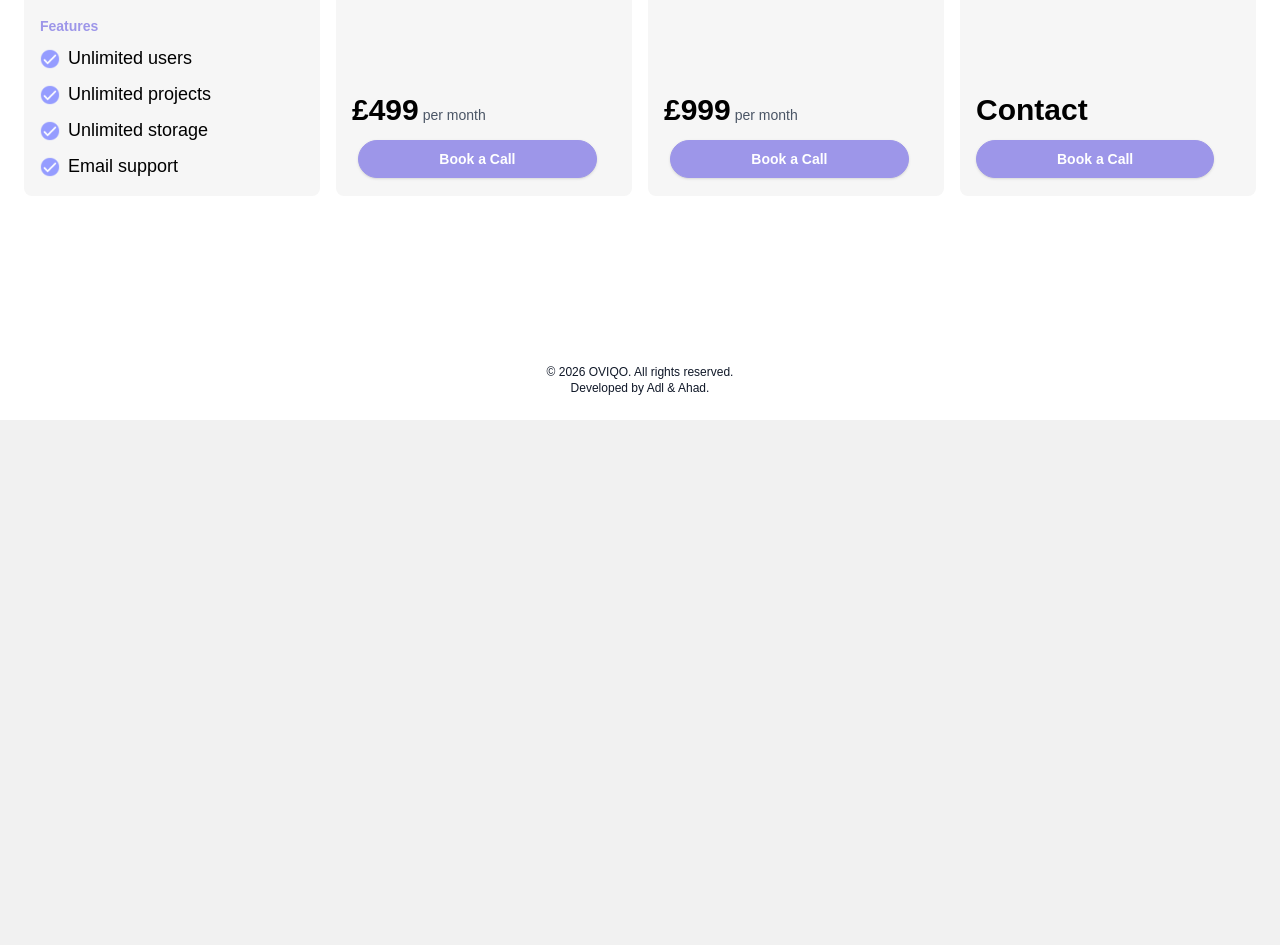
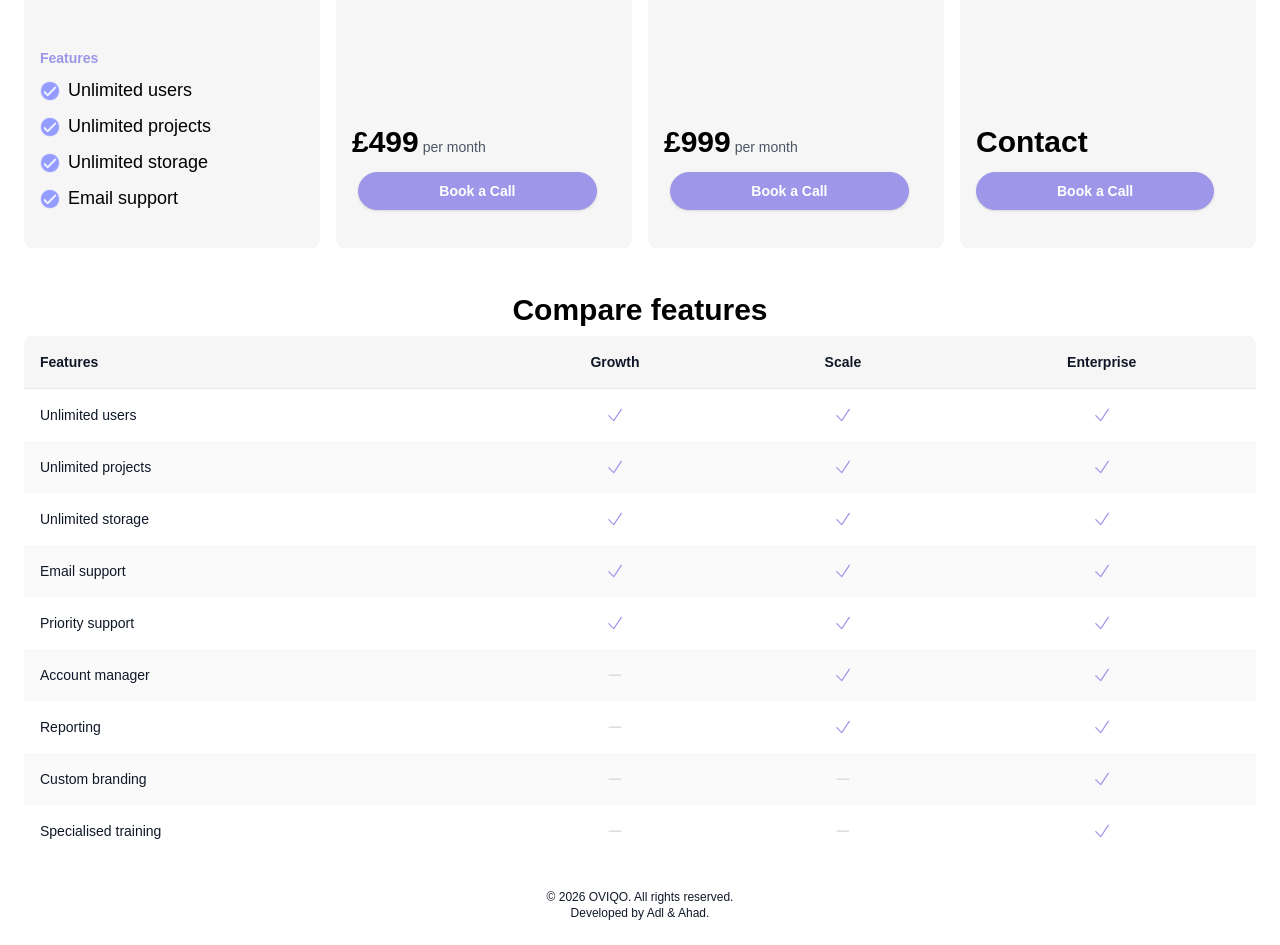
Before and after one commit to Oviqo-dev/oviqo-web, a Next.js app: page /plans in a window 1280 px wide. Shown: the part 380-1325 px from the top of the page. Before the commit the page ends 800 px from the top, so only its background shows below. Built offline with nearby package versions, Linux system fonts and the light colour scheme.

Commit message:
added feature breakdown table on plans page

```diff
--- a/app/plans/page.tsx
+++ b/app/plans/page.tsx
@@ -1,9 +1,32 @@
-
 'use client';
 
 import Image from 'next/image';
 import Link from 'next/link';
 import FloatingHeader from "../../components/navBar";
+import { CheckIcon, MinusIcon } from "@heroicons/react/24/solid";
+
+const TABLE_HEAD = ["Features", "Growth", "Scale", "Enterprise"];
+
+const TABLE_ROWS = [
+  { feature: "Unlimited users",     growth: true,  scale: true,  enterprise: true },
+  { feature: "Unlimited projects",  growth: true,  scale: true,  enterprise: true },
+  { feature: "Unlimited storage",   growth: true,  scale: true,  enterprise: true },
+  { feature: "Email support",       growth: true,  scale: true,  enterprise: true },
+  { feature: "Priority support",    growth: true,  scale: true,  enterprise: true },
+  { feature: "Account manager",     growth: false, scale: true,  enterprise: true },
+  { feature: "Reporting",  growth: false, scale: true,  enterprise: true },
+  { feature: "Custom branding",    growth: false, scale: false, enterprise: true },
+  { feature: "Specialised training",    growth: false, scale: false, enterprise: true },
+];
+
+function Cell({ value }: { value: boolean }) {
+  return value ? (
+    <CheckIcon className="h-5 w-5 text-[#9d96e9] mx-auto" aria-label="Included" />
+  ) : (
+    <MinusIcon className="h-5 w-5 text-gray-300 mx-auto" aria-label="Not included" />
+  );
+}
+
 
 export default function Plans() {
 
@@ -11,7 +34,7 @@ export default function Plans() {
     return(
         <>
         <FloatingHeader/>
-      <main className="flex-1 flex mx-auto flex-col w-full max-w-7xl justify-between">
+      <main className="flex-1 flex mt-3 mx-auto flex-col w-full max-w-7xl justify-between">
 
 
         <section className="bg-white flex-1 h-full" id="solution">
@@ -25,10 +48,10 @@ export default function Plans() {
             </div>
 
 
-            <div className="flex p-2 h-auto  min-h-100">
+            <div className="flex p-2 pt-0 h-auto  min-h-120">
               <div className="flex-1 flex flex-col bg-[#f6f6f6] m-2 rounded-lg text-left h-auto p-4 text-3xl font-semibold">
                 Included in all tiers
-                <p className="text-sm mt-35 text-[#9d96e9]">Features</p>
+                <p className="text-sm mt-42 text-[#9d96e9]">Features</p>
                 <ul>
                   <li className="text-lg font-normal mt-2 text-black"><Image src="/purpleTick.png" alt="Tick" className="inline-block mr-2 max-w-5" width={20} height={20}/>Unlimited users</li>
                   <li className="text-lg font-normal mt-2 text-black"><Image src="/purpleTick.png" alt="Tick" className="inline-block mr-2 max-w-5" width={20} height={20}/>Unlimited projects</li>
@@ -45,7 +68,7 @@ export default function Plans() {
                   <li className="text-lg font-normal mt-2 text-black"><Image src="/purpleTick.png" alt="Tick" className="inline-block mr-2 max-w-5" width={20} height={20}/>Custom integrations</li>
                 </ul>
 
-                <div className=" flex flex-col items-start gap-3 w-full mt-39">
+                <div className=" flex flex-col items-start gap-3 w-full mt-46">
                   <div className="flex items-baseline gap-1 text-left">
                     <span className="text-3xl font-bold text-black">£499</span>
                     <span className="text-sm font-normal text-gray-600">per month</span>
@@ -74,7 +97,7 @@ export default function Plans() {
                   <li className="text-lg font-normal mt-2 text-black"><Image src="/purpleTick.png" alt="Tick" className="inline-block mr-2 max-w-5" width={20} height={20}/>Advanced reporting</li>
                 </ul>
 
-                <div className=" flex flex-col items-start gap-3 w-full mt-30">
+                <div className=" flex flex-col items-start gap-3 w-full mt-37">
                   <div className="flex items-baseline gap-1 text-left">
                     <span className="text-3xl font-bold text-black">£999</span>
                     <span className="text-sm font-normal text-gray-600">per month</span>
@@ -101,7 +124,7 @@ export default function Plans() {
                   <li className="text-lg font-normal mt-2 text-black"><Image src="/purpleTick.png" alt="Tick" className="inline-block mr-2 max-w-5" width={20} height={20}/>On-site training</li>
                 </ul>
 
-                <div className=" flex flex-col items-start gap-3 w-full mt-30">
+                <div className=" flex flex-col items-start gap-3 w-full mt-37">
                   <div className="flex items-baseline gap-1 text-left">
                     <span className="text-3xl font-bold text-black">Contact</span>
 
@@ -122,7 +145,42 @@ export default function Plans() {
               </div>
             </div>
           </div>
+
+          <h1 className='text-center text-black mt-5 text-3xl font-semibold'>Compare features</h1>
+          <div className='flex p-2 pl-6 pr-6 max-w-7xl'>
+
+            <div className="w-full overflow-x-auto rounded-lg ">
+              <table className="w-full min-w-max table-auto text-left">
+                <thead>
+                  <tr>
+                    {TABLE_HEAD.map((head, i) => (
+                      <th
+                        key={head}
+                        className={`p-4 border-b border-gray-200 bg-[#f6f6f6] text-sm font-bold text-gray-900 ${i > 0 ? "text-center" : ""}`}
+                      >
+                        {head}
+                      </th>
+                    ))}
+                  </tr>
+                </thead>
+                <tbody>
+                  {TABLE_ROWS.map(({ feature, growth, scale, enterprise }, index) => (
+                    <tr key={feature} className={index % 2 === 0 ? "bg-white" : "bg-[#fafafa]"}>
+                      <td className="p-4 text-sm font-medium text-gray-900">{feature}</td>
+                      <td className="p-4 text-center"><Cell value={growth} /></td>
+                      <td className="p-4 text-center"><Cell value={scale} /></td>
+                      <td className="p-4 text-center"><Cell value={enterprise} /></td>
+                    </tr>
+                  ))}
+                </tbody>
+              </table>
+            </div>
+
+
+
+          </div>
         </section>
+
 
       </main>
           <footer className="py-6 text-center text-xs text-gray-900 bg-white">
--- a/app/resource/[slug]/page.tsx
+++ b/app/resource/[slug]/page.tsx
@@ -189,8 +189,8 @@ async function PostContent({ params }: { params: Promise<{ slug: string }> }) {
                 </div>
               </aside>
 
-              {/* Right column: article body */}
-              <article className="flex-1 max-w-[60%] text-lg">
+
+              <article className="flex-1 max-w-[60%] pt-0 mt-0 text-lg">
                 {Array.isArray(post.body) && (
                   <PortableText
                     value={post.body}
--- a/components/portableTextComponents.tsx
+++ b/components/portableTextComponents.tsx
@@ -41,7 +41,7 @@ export function getPortableTextComponents(
       h1: ({ children, value }) => (
         <h2
           id={idFor(value._key)}
-          className="scroll-mt-28 mt-12 mb-4 text-4xl font-bold text-black"
+          className="scroll-mt-28 mt-0 mb-4 text-4xl font-bold text-black"
         >
           {children}
         </h2>
--- a/lib/headings.ts
+++ b/lib/headings.ts
@@ -37,7 +37,6 @@ export function extractHeadings(body: unknown): {
     const text = (block.children ?? []).map((c) => c.text ?? "").join("").trim();
     if (!text) continue;
 
-    // De-duplicate repeated heading text: "intro", "intro-2", ...
     const base = slugify(text) || "section";
     const count = used.get(base) ?? 0;
     used.set(base, count + 1);
--- a/package.json
+++ b/package.json
@@ -9,6 +9,8 @@
     "lint": "eslint"
   },
   "dependencies": {
+    "@heroicons/react": "^2.2.0",
+    "@material-tailwind/react": "^2.1.10",
     "@sanity/image-url": "^2.1.1",
     "@syncfusion/ej2-react-inputs": "^35.1.43",
     "@tailwindcss/typography": "^0.5.20",
```
Also changed, not shown: components/footer.tsx (added), 1 other file (tests, documents, lock files or other folders).
